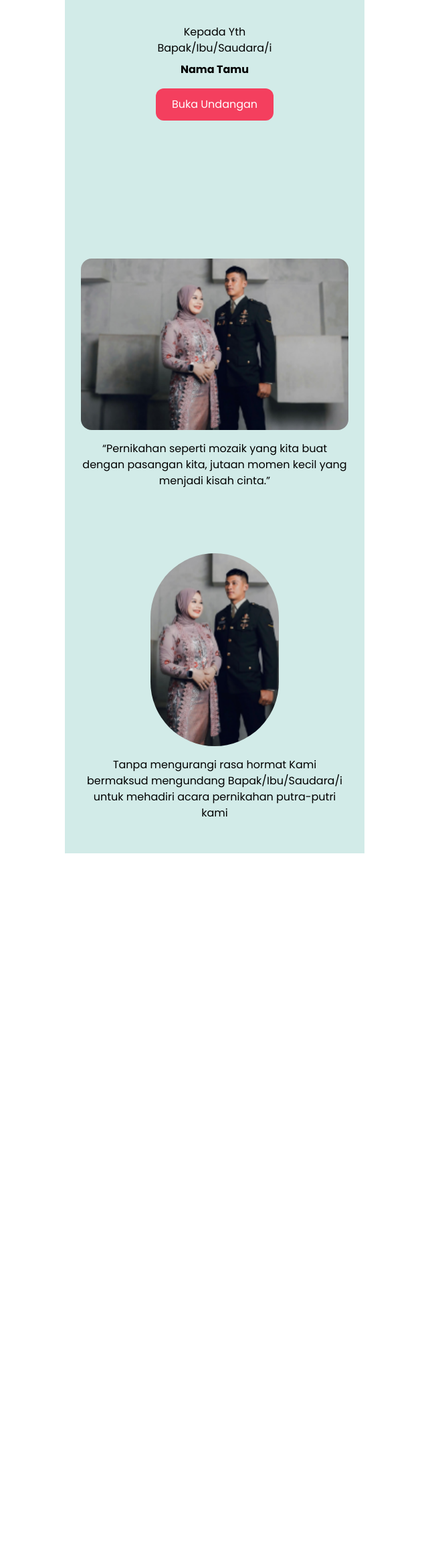
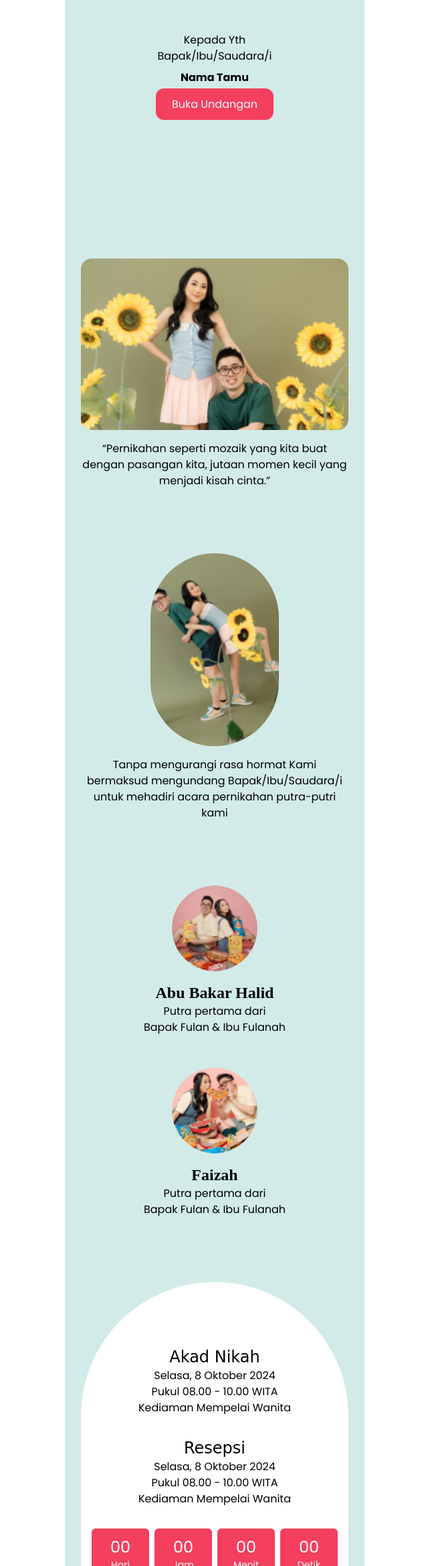
Before and after one commit to heher12/undangan-pernikahan, a plain HTML site: page index.html in a window 1280 px wide. Shown: the part 462-2800 px from the top of the page at 67% size, without its empty margins (319-959 px from the left). Before the commit the page ends 1736 px from the top, so only its background shows below. Drawn offline with nearby package versions, Linux system fonts and the light colour scheme; a web font is replaced by a local one.

Commit message:
update file baru

```diff
--- a/index.html
+++ b/index.html
@@ -9,6 +9,9 @@
     <link href="https://fonts.googleapis.com/css2?family=Arizonia&family=Inika:wght@400;700&family=Poppins:ital,wght@0,100;0,200;0,300;0,400;0,500;0,600;0,700;0,800;0,900;1,100;1,200;1,300;1,400;1,500;1,600;1,700;1,800;1,900&display=swap" rel="stylesheet">
     <script src="https://cdn.tailwindcss.com"></script>
     <style>
+        html {
+            scroll-behavior: smooth;
+        }
         body {
             font-family: "Poppins", sans-serif;
         }
@@ -26,36 +29,89 @@
         class="text-center mx-auto h-screen w-full max-w-md flex items-center justify-center flex-col"
         style="background-color: #D2EBE8;"
     >
-        <div class="mb-5">The Wedding Of</div>
-        <div class="mb-4 size-44 rounded-full overflow-hidden">
-            <img class="size-full object-cover" src="/foto-cover.png" alt="" height="150" width="150">
+        <div class="mb-5" data-aos="zoom-in" data-aos-duration="3000">The Wedding Of</div>
+        <div class="mb-4 size-44 rounded-full overflow-hidden" data-aos="flip-up" data-aos-duration="3000">
+            <img class="size-full object-cover" src="/images/g3.png" alt="" height="150" width="150">
         </div>
-        <div class="mb-16 text-4xl font-medium font-accent">Abu & Faizah</div>
-        <div>
+        <div class="mb-16 text-4xl font-medium font-accent" data-aos="zoom-in" data-aos-duration="3000">Abu & Faizah</div>
+        <div data-aos="zoom-in" data-aos-duration="3000">
             <div class="mb-2">Kepada Yth <br>Bapak/Ibu/Saudara/i</div>
             <div class="mb-4 font-bold">Nama Tamu</div>
-            <button
+            <a
+                id="btnBukaUndangan"
+                href="#isiUndangan"
                 class="bg-rose-500 text-white py-3 px-6 rounded-xl hover:bg-rose-700"
-            >Buka Undangan</button>
+            >Buka Undangan</a>
         </div>
     </section>
     <!-- isi undangan -->
     <div
+        id="isiUndangan"
         class="text-center mx-auto w-full max-w-md flex items-center justify-center flex-col"
         style="background-color: #D2EBE8;"
     >
         <section class="px-6 py-12">
-            <div class="mb-4 w-full h-64 rounded-2xl overflow-hidden">
-                <img class="size-full object-cover" src="/quotes.png" alt="" height="150" width="150">
+            <div class="mb-4 w-full h-64 rounded-2xl overflow-hidden" data-aos="zoom-in" data-aos-duration="3000">
+                <img class="size-full object-cover" src="/images/salam.png" alt="" height="150" width="150">
             </div>
-            <p> “Pernikahan seperti mozaik yang kita buat dengan pasangan kita, jutaan momen kecil yang menjadi kisah cinta.”</p>
+            <p data-aos="fade-up" data-aos-duration="3000"> “Pernikahan seperti mozaik yang kita buat dengan pasangan kita, jutaan momen kecil yang menjadi kisah cinta.”</p>
         </section>
 
         <section class="px-6 py-12">
-            <div class="mx-auto mb-4 w-48 h-72 rounded-full overflow-hidden">
-                <img class="size-full object-cover" src="/quotes.png" alt="" height="150" width="150">
+            <div class="mx-auto mb-4 w-48 h-72 rounded-full overflow-hidden" data-aos="zoom-in" data-aos-duration="3000">
+                <img class="size-full object-cover" src="/images/quotes.png" alt="" height="150" width="150">
             </div>
-            <p> Tanpa mengurangi rasa hormat Kami bermaksud mengundang Bapak/Ibu/Saudara/i untuk mehadiri acara pernikahan putra-putri kami</p>
+            <p data-aos="fade-up" data-aos-duration="3000"> Tanpa mengurangi rasa hormat Kami bermaksud mengundang Bapak/Ibu/Saudara/i untuk mehadiri acara pernikahan putra-putri kami</p>
+        </section>
+
+        <section class="px-6 py-12">
+            <div class="mb-12" data-aos="fade-left" data-aos-duration="3000">
+                <div class="mx-auto mb-4 size-32 rounded-full overflow-hidden">
+                    <img class="size-full object-cover" src="/images/pria.png" alt="" height="150" width="150">
+                </div>
+                <h2 class="text-2xl font-bold font-accent">Abu Bakar Halid</h2>
+                <p>Putra pertama dari <br>Bapak Fulan & Ibu Fulanah</p>
+            </div>
+            <div data-aos="fade-right" data-aos-duration="3000">
+                <div class="mx-auto mb-4 size-32 rounded-full overflow-hidden">
+                    <img class="size-full object-cover" src="/images/wanita.png" alt="" height="150" width="150">
+                </div>
+                <h2 class="text-2xl font-bold font-accent">Faizah</h2>
+                <p>Putra pertama dari <br>Bapak Fulan & Ibu Fulanah</p>
+            </div>
+        </section>
+
+        <section class="w-full px-6 py-12">
+            <div class="bg-white w-full px-4 pt-24 pb-12 rounded-b-3xl rounded-t-[20rem]" data-aos="zoom-in" data-aos-duration="3000">
+                <h2 class="font-latin text-2xl">Akad Nikah</h2>
+                <p>Selasa, 8 Oktober 2024</p>
+                <p>Pukul 08.00 - 10.00 WITA</p>
+                <p class="mb-8">Kediaman Mempelai Wanita</p>
+
+                <h2 class="font-latin text-2xl">Resepsi</h2>
+                <p>Selasa, 8 Oktober 2024</p>
+                <p>Pukul 08.00 - 10.00 WITA</p>
+                <p class="mb-8">Kediaman Mempelai Wanita</p>
+
+                <div class="grid grid-cols-4 gap-2" data-aos="fade-up" data-aos-duration="3000">
+                    <div class="bg-rose-500 text-white p-3 rounded-md">
+                        <div id="hari" class="text-2xl">00</div>
+                        <div class="text-sm">Hari</div>
+                    </div>
+                    <div class="bg-rose-500 text-white p-3 rounded-md">
+                        <div id="jam" class="text-2xl">00</div>
+                        <div class="text-sm">Jam</div>
+                    </div>
+                    <div class="bg-rose-500 text-white p-3 rounded-md">
+                        <div id="menit" class="text-2xl">00</div>
+                        <div class="text-sm">Menit</div>
+                    </div>
+                    <div class="bg-rose-500 text-white p-3 rounded-md">
+                        <div id="detik" class="text-2xl">00</div>
+                        <div class="text-sm">Detik</div>
+                    </div>
+                </div>
+            </div>
         </section>
     </div>
 </body>
--- /dev/null
+++ b/javascript.js
@@ -0,0 +1,6 @@
+const audio = document.getElementById('myAudio');
+
+audio.addEventListener('ended', function() {
+  audio.currentTime = 0;
+  audio.play();
+});
```
Also changed, not shown: images/flower-bottom-left.png (added), images/flower-bottom-right.png (added), images/flower-top-left.png (added), images/flower-top-right.png (added), images/g1.png (added), images/g2.png (added), images/g3.png (added), images/pria.png (added), images/quotes.png (added), images/salam.png (added), images/wanita.png (added), 3 other files.
